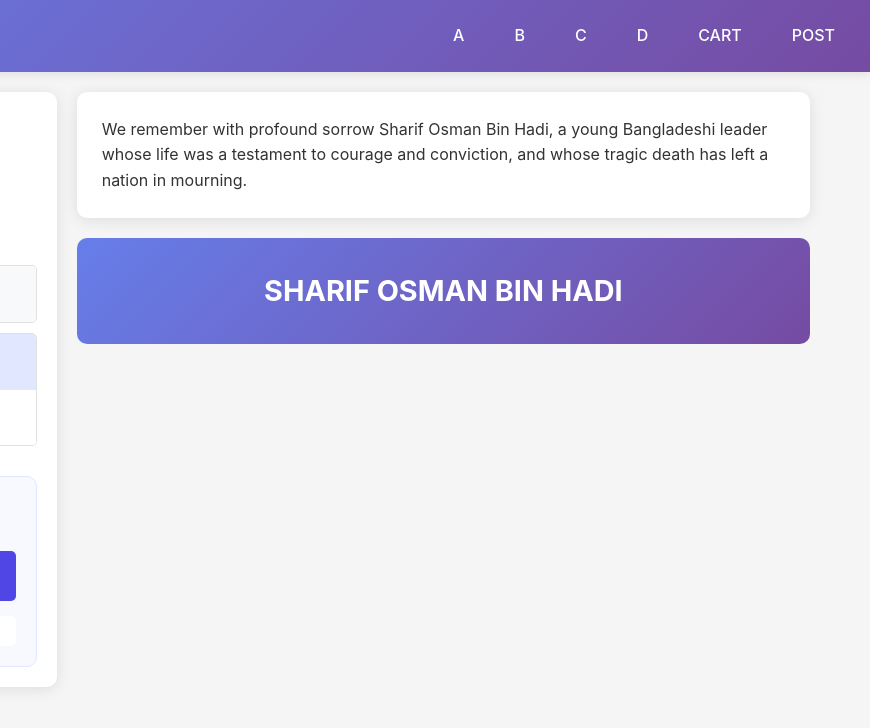
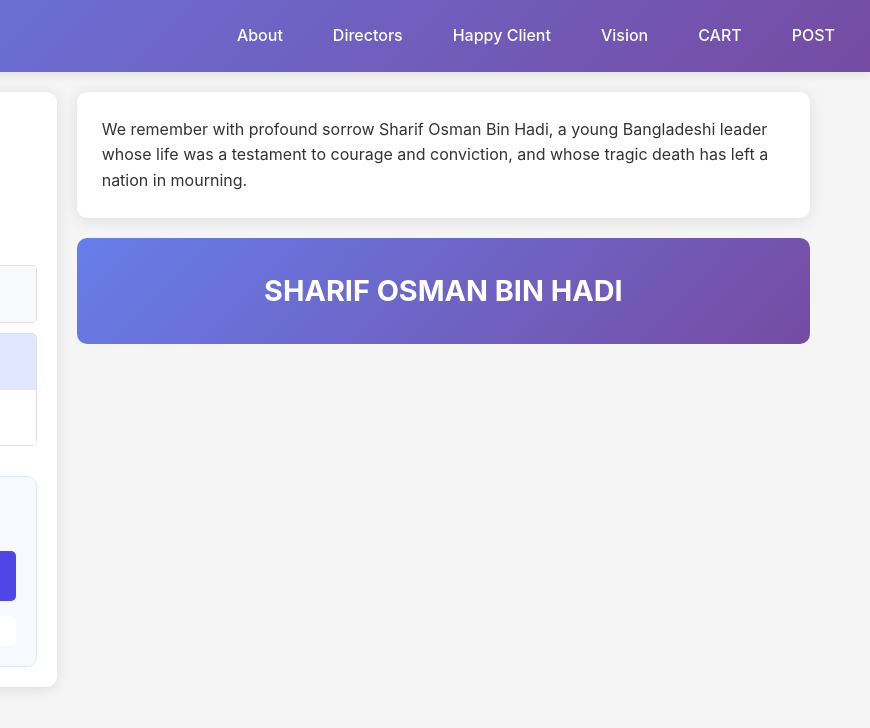
Before and after one commit to DruboDot/drubo, a plain HTML site: page index.html in a window 1280 px wide. Shown: the full height of the page, 410-1280 px from the left. Drawn offline with Linux system fonts and the light colour scheme.

Commit message:
Update index.html

```diff
--- a/index.html
+++ b/index.html
@@ -20,10 +20,10 @@
         <button class="menu-toggle" id="menuToggle">☰</button>
 
         <ul class="nav-menu" id="navMenu">
-            <li><a href="#">A</a></li>
-            <li><a href="#">B</a></li>
-            <li><a href="#">C</a></li>
-            <li><a href="#">D</a></li>
+            <li><a href="#">About</a></li>
+            <li><a href="#">Directors</a></li>
+            <li><a href="#">Happy Client</a></li>
+            <li><a href="#">Vision</a></li>
             <li id="e" class="cart-btn"><a href="#">CART</a></li>
             <li id="postBtn" class="post-btn"><a href="#">POST</a></li>
         </ul>
```
